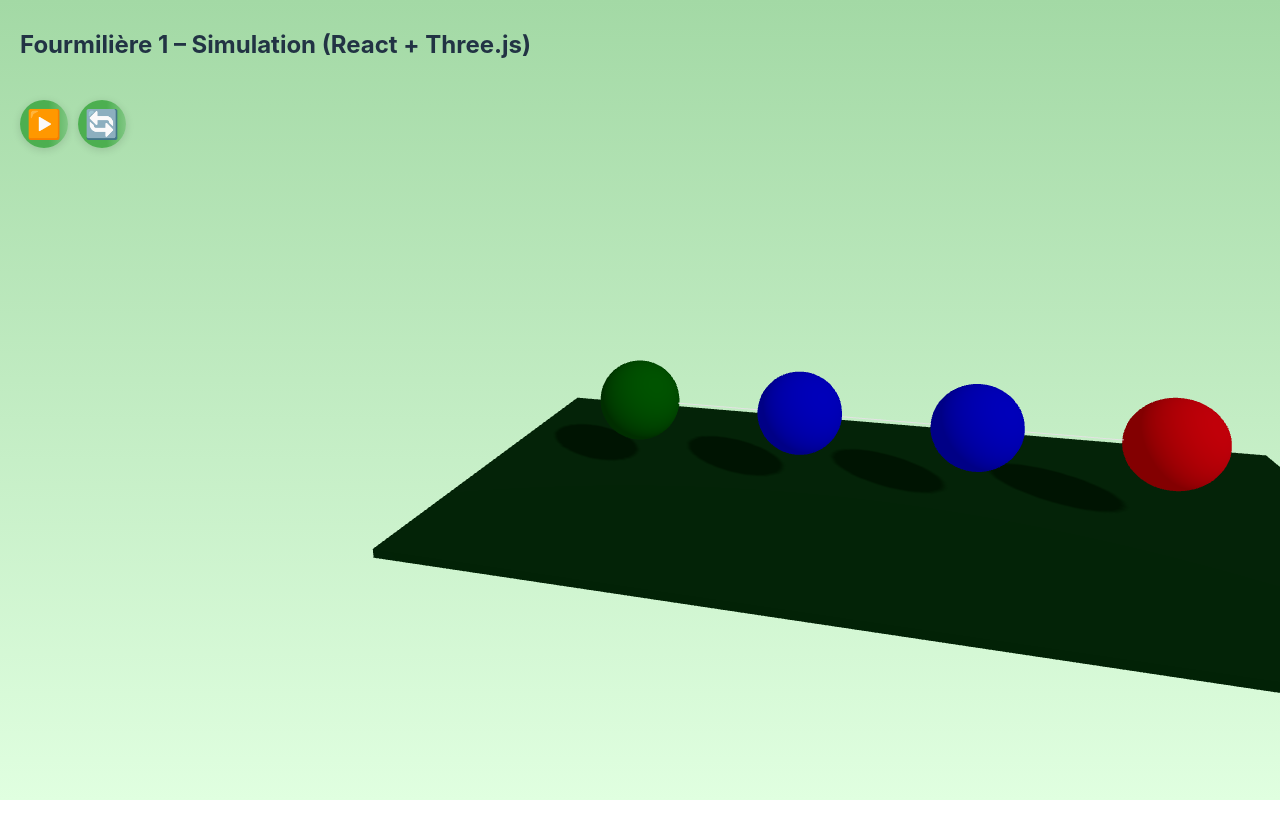
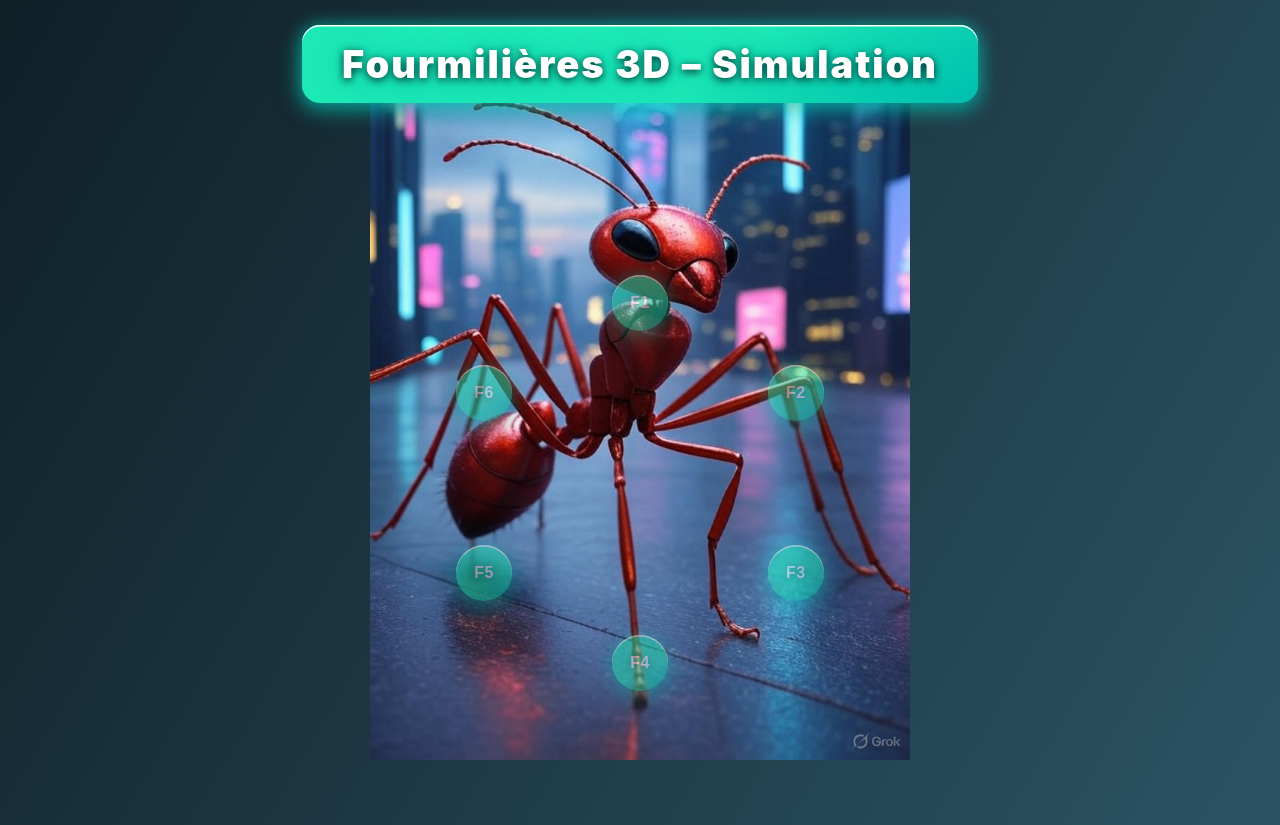
Before and after one commit to allan-debiaggio/uneviedefourmi, a React (Create React App) app in the folder frontend/: page / in a window 1280 px wide. Before the commit the page ends 800 px from the top, so only its background shows below. Built offline with nearby package versions, Linux system fonts and the light colour scheme.

Commit message:
🔥 <func>: frontpage and menu added
Frontend and menu added

```diff
--- a/frontend/src/App.js
+++ b/frontend/src/App.js
@@ -2,6 +2,7 @@ import React, { useRef, useState, useEffect } from 'react';
 import { Canvas, useFrame } from '@react-three/fiber';
 import { OrbitControls, useTexture } from '@react-three/drei';
 import * as THREE from 'three';
+import bgImage from './assets/image.jpg';
 
 // Positions des salles (mock, linéaire)
 const roomPositions = {
@@ -104,7 +105,143 @@ function FourmiliereScene({ ants, step }) {
   );
 }
 
+const menuButtonStyle = {
+  background: 'linear-gradient(145deg, #1de9b6 60%, #00bfae 100%)',
+  color: '#fff',
+  border: 'none',
+  borderRadius: '50%',
+  boxShadow: '0 6px 20px #00bfae88, 0 1.5px 0 #fff inset',
+  fontSize: 22,
+  fontWeight: 700,
+  padding: 0,
+  margin: '18px 0',
+  cursor: 'pointer',
+  transition: 'transform 0.2s, box-shadow 0.2s, filter 0.2s, opacity 0.2s',
+  textShadow: '0 2px 8px #0008',
+  letterSpacing: 1.5,
+  outline: 'none',
+  minWidth: 0,
+  filter: 'drop-shadow(0 0 8px #00bfae88)',
+  opacity: 0.5,
+};
+
+const menuButtonHoverStyle = {
+  filter: 'drop-shadow(0 0 24px #00fff7cc) brightness(1.15)',
+  transform: 'scale(1.18) translateY(-10px)',
+  opacity: 0.95,
+  zIndex: 10,
+};
+
+function MenuPage({ onSelect }) {
+  const [hovered, setHovered] = useState(-1);
+  const buttonCount = 6;
+  const buttonBaseSize = 56;
+  const radius = 180;
+  const [center, setCenter] = useState({ x: 0, y: 0 });
+  const [positions, setPositions] = useState([]);
+
+  useEffect(() => {
+    function updatePositions() {
+      const x = window.innerWidth / 2;
+      const y = window.innerHeight / 2 + 40;
+      setCenter({ x, y });
+      const pos = [];
+      for (let idx = 0; idx < buttonCount; ++idx) {
+        const angle = (idx / buttonCount) * 2 * Math.PI - Math.PI / 2;
+        const px = x + radius * Math.cos(angle) - buttonBaseSize / 2;
+        const py = y + radius * Math.sin(angle) - buttonBaseSize / 2;
+        pos.push({ left: px, top: py });
+      }
+      setPositions(pos);
+    }
+    updatePositions();
+    window.addEventListener('resize', updatePositions);
+    return () => window.removeEventListener('resize', updatePositions);
+  }, []);
+
+  return (
+    <div
+      style={{
+        width: '100vw',
+        minHeight: '100vh',
+        background: `linear-gradient(120deg, #0f2027 0%, #2c5364 100%)`,
+        position: 'relative',
+        overflow: 'hidden',
+      }}
+    >
+      <div
+        style={{
+          position: 'absolute',
+          top: 0,
+          left: 0,
+          width: '100vw',
+          height: '100vh',
+          zIndex: 0,
+          backgroundImage: `url(${bgImage})`,
+          backgroundRepeat: 'no-repeat',
+          backgroundPosition: 'center center',
+          backgroundSize: 'auto 90vh',
+          pointerEvents: 'none',
+        }}
+      />
+      <div style={{ position: 'relative', zIndex: 1, width: '100vw', height: '100vh' }}>
+        <h1 style={{
+          color: '#fff',
+          fontSize: 38,
+          fontWeight: 900,
+          textShadow: '0 4px 32px #00bfae, 0 2px 8px #000',
+          marginBottom: 40,
+          letterSpacing: 2,
+          background: 'linear-gradient(145deg, #1de9b6 60%, #00bfae 100%)',
+          borderRadius: 18,
+          padding: '16px 40px',
+          width: 'fit-content',
+          marginLeft: 'auto',
+          marginRight: 'auto',
+          boxShadow: '0 6px 20px #00bfae88, 0 1.5px 0 #fff inset',
+          filter: 'drop-shadow(0 0 8px #00bfae88)',
+        }}>
+          Fourmilières 3D – Simulation
+        </h1>
+        <div style={{ position: 'absolute', left: 0, top: 0, width: '100vw', height: '100vh', pointerEvents: 'none' }}>
+          {positions.map((pos, idx) => {
+            const isHovered = hovered === idx;
+            return (
+              <button
+                key={idx}
+                style={{
+                  ...menuButtonStyle,
+                  position: 'absolute',
+                  left: pos.left,
+                  top: pos.top,
+                  width: buttonBaseSize,
+                  height: buttonBaseSize,
+                  fontSize: isHovered ? 22 : 16,
+                  display: 'flex',
+                  alignItems: 'center',
+                  justifyContent: 'center',
+                  ...(isHovered ? menuButtonHoverStyle : {}),
+                  pointerEvents: 'auto',
+                  padding: 0,
+                  lineHeight: 1,
+                  letterSpacing: 0.5,
+                }}
+                onMouseEnter={() => setHovered(idx)}
+                onMouseLeave={() => setHovered(-1)}
+                onClick={() => onSelect(idx + 1)}
+              >
+                {`F${idx + 1}`}
+              </button>
+            );
+          })}
+        </div>
+      </div>
+    </div>
+  );
+}
+
 export default function App() {
+  const [page, setPage] = useState('menu'); // 'menu' ou numéro de fourmilière
   const [ants, setAnts] = useState(initialAnts);
   const [step, setStep] = useState(0);
   const [running, setRunning] = useState(false);
@@ -182,6 +319,12 @@ export default function App() {
   // Pause button handler
   const handlePause = () => setRunning(false);
 
+  if (page === 'menu') {
+    return <MenuPage onSelect={(n) => setPage(n)} />;
+  }
+
+  // Pour l'instant, seule la fourmilière 1 est fonctionnelle
+  if (page === 1) {
     return (
       <div style={{ width: '100vw', height: '100vh', background: 'linear-gradient(#a3d9a5, #e0ffe0)' }}>
         <h2 style={{ position: 'absolute', left: 20, top: 10, color: '#234', zIndex: 10 }}>
@@ -211,6 +354,14 @@ export default function App() {
       </div>
     );
   }
+  // Placeholder pour les autres fourmilières
+  return (
+    <div style={{ width: '100vw', height: '100vh', background: '#222', color: '#fff', display: 'flex', alignItems: 'center', justifyContent: 'center', fontSize: 32 }}>
+      Fourmilière {page} – Coming soon!
+      <button style={{ ...menuButtonStyle, marginLeft: 40 }} onClick={() => setPage('menu')}>Back to menu</button>
+    </div>
+  );
+}
 
 // Style pour les boutons verts arrondis
 const buttonStyle = {
```
Also changed, not shown: frontend/src/assets/image.jpg (renamed from frontend/assets/image.jpg). Lines whose indentation alone changed are shown as unchanged.
